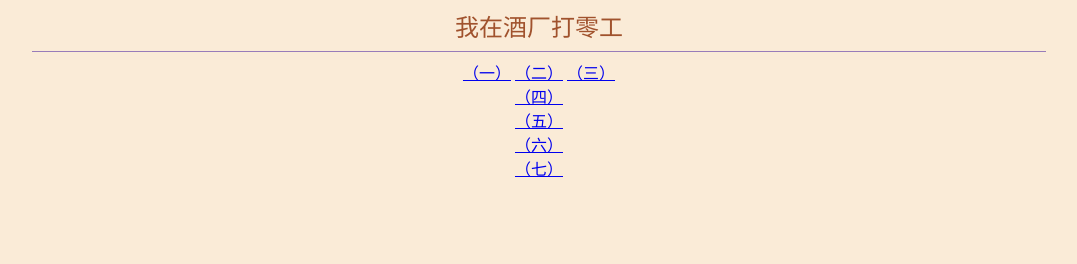
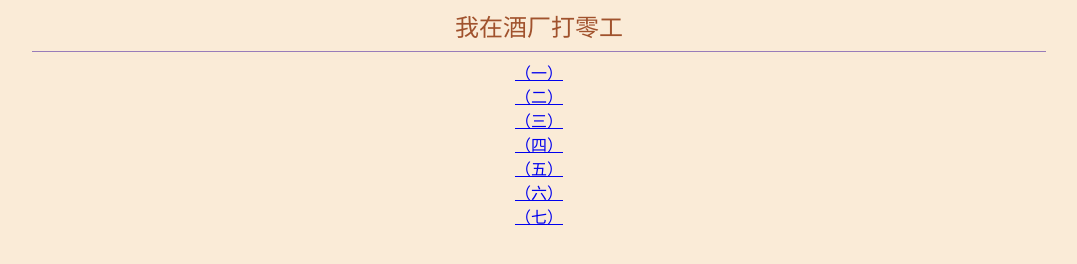
Before and after one commit to avery329/avery329.github.io, a plain HTML site: page project01.html in a window 1280 px wide. Shown: the whole page, without its empty margins (101-1178 px from the left). Drawn offline with Linux system fonts and the light colour scheme.

Commit message:
Update project01.html

```diff
--- a/project01.html
+++ b/project01.html
@@ -22,13 +22,21 @@ background-attachment: fixed;">
   </div>
 
 	  <center>
-<a href="https://avery329.github.io/001.html" font color="#AO522D" face="微软雅黑" size="5"  title="第1章">（一）</a>
-<a href="https://avery329.github.io/002.html" font color="#AO522D" face="微软雅黑" size="5"  title="第2章">（二）</a>
-<a href="https://avery329.github.io/003.html" font color="#AO522D" face="微软雅黑" size="5"  title="第3章">（三）</a><br/>
-<a href="https://avery329.github.io/004.html" font color="#AO522D" face="微软雅黑" size="5"  title="第4章">（四）</a><br/>
-<a href="https://avery329.github.io/005.html" font color="#AO522D" face="微软雅黑" size="5"  title="第5章">（五）</a><br/>
-<a href="https://avery329.github.io/006.html" font color="#AO522D" face="微软雅黑" size="5"  title="第6章">（六）</a><br/>
-<a href="https://avery329.github.io/007.html" font color="#AO522D" face="微软雅黑" size="5"  title="第7章">（七）</a><br/>
+<a href="https://avery329.github.io/001.html" font color="#AO522D" target="_blank" title="第1章">（一）</a>
+		  <style>
+	#test{
+		color: #AO522D;
+		text-decoration: none;
+		size: 5;
+		face="微软雅黑";
+	}
+</style><br/>
+<a href="https://avery329.github.io/002.html" font color="#AO522D" face="微软雅黑" size="5"  target="_blank" title="第2章">（二）</a><br/>
+<a href="https://avery329.github.io/003.html" font color="#AO522D" face="微软雅黑" size="5"  target="_blank" title="第3章">（三）</a><br/>
+<a href="https://avery329.github.io/004.html" font color="#AO522D" face="微软雅黑" size="5"  target="_blank" title="第4章">（四）</a><br/>
+<a href="https://avery329.github.io/005.html" font color="#AO522D" face="微软雅黑" size="5"  target="_blank" title="第5章">（五）</a><br/>
+<a href="https://avery329.github.io/006.html" font color="#AO522D" face="微软雅黑" size="5"  target="_blank" title="第6章">（六）</a><br/>
+<a href="https://avery329.github.io/007.html" font color="#AO522D" face="微软雅黑" size="5"  target="_blank" title="第7章">（七）</a><br/>
 	</center>
 </head>
 </body>
```
